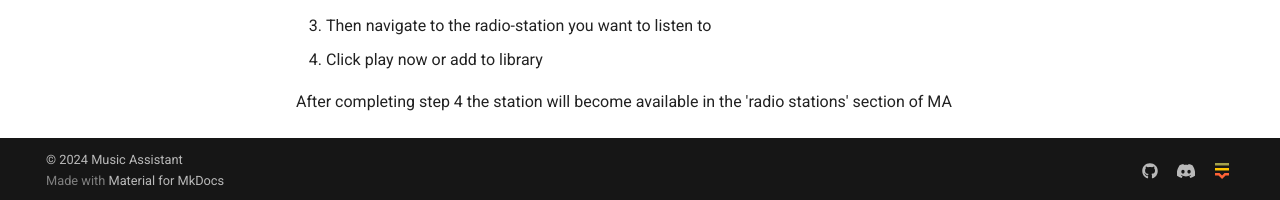
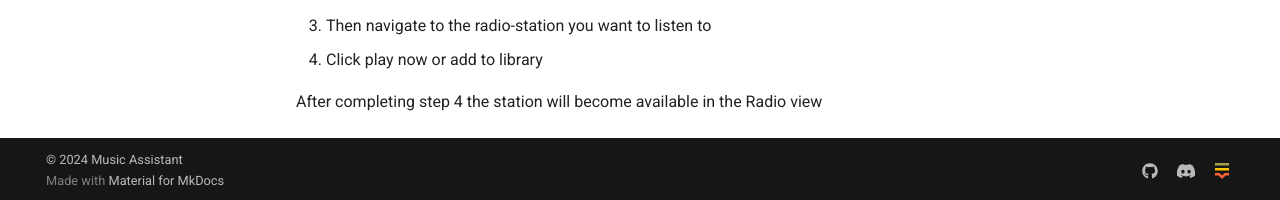
Before and after one commit to pwbriggs/music-assistant.github.io, an MkDocs documentation site: the page built from docs/music-providers/radio-browser.md, in a window 1280 px wide and 1343 px high. Shown: the part 1140-1340 px from the top of the window. Built offline with MkDocs 1.6.1 and Material for MkDocs 9.7.7, drawn with Linux system fonts in a browser that asks for light colours.

Commit message:
Standardise text

```diff
--- a/docs/music-providers/radio-browser.md
+++ b/docs/music-providers/radio-browser.md
@@ -24,4 +24,4 @@ The Radio provider doesn't add stations to the 'radiostation' tab by default.
 3. Then navigate to the radio-station you want to listen to
 4. Click play now or add to library
 
-After completing step 4 the station will become available in the 'radio stations' section of MA
+After completing step 4 the station will become available in the Radio view
```
